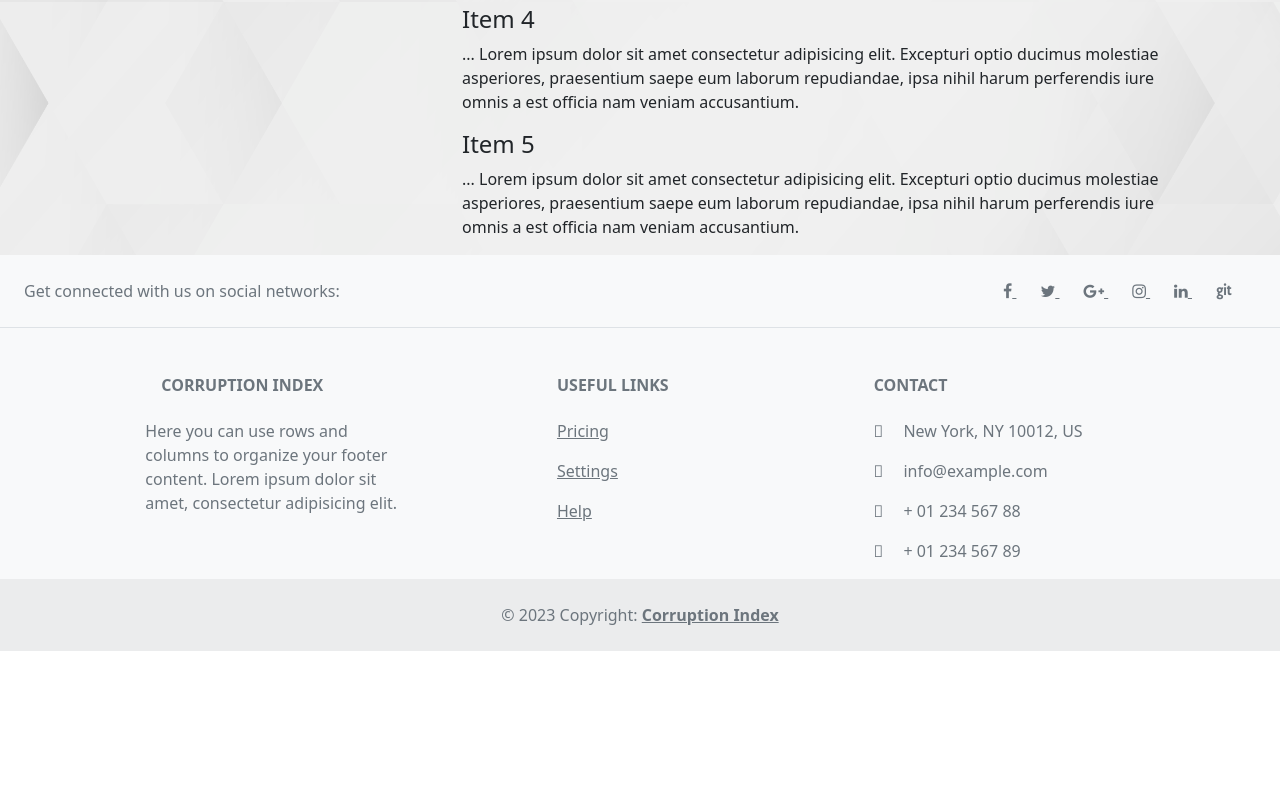
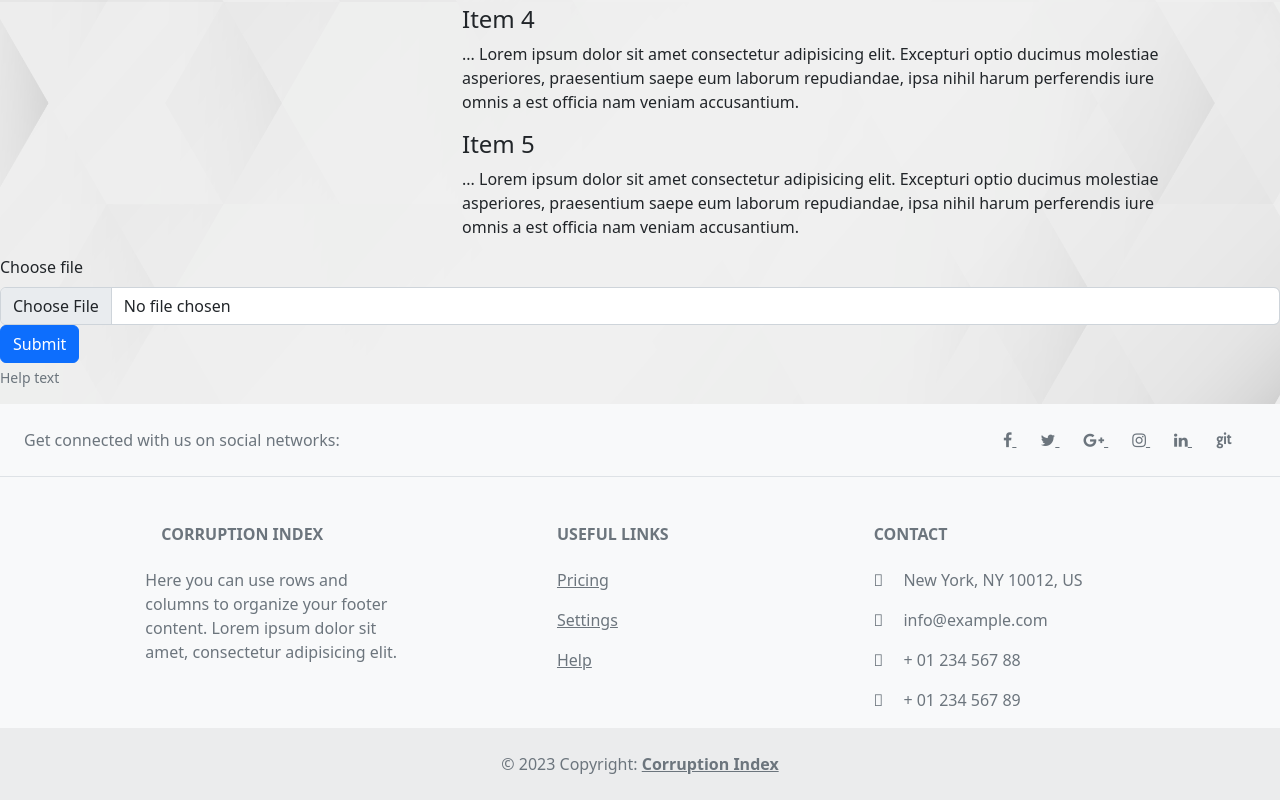
Before and after one commit to Yashpal209/project, a plain HTML site: page index.html in a window 1280 px wide. Shown: the part 1795-2595 px from the top of the page. Before the commit the page ends 2446 px from the top, so only its background shows below. Drawn offline with nearby package versions, Linux system fonts and the light colour scheme.

Commit message:
add button
new

```diff
--- a/index.html
+++ b/index.html
@@ -220,6 +220,30 @@
 
     </div>
 
+    <form action="login.php" method="post" enctype="multipart/form-data">
+
+      <div class="mb-3">
+        <label for="" class="form-label">Choose file</label>
+        <input
+        type="file"
+        class="form-control"
+        name=""
+        id=""
+        placeholder=""
+        aria-describedby="fileHelpId"
+        />
+        <button
+          type="submit"
+          class="btn btn-primary"
+        >
+          Submit
+        </button>
+
+        <div id="fileHelpId" class="form-text">Help text</div>
+      </form>
+</div>
+
+
    <!-- Footer -->
 <footer class="text-center text-lg-start bg-light text-muted">
   <!-- Section: Social media -->
```
Also changed, not shown: 1 other file.
